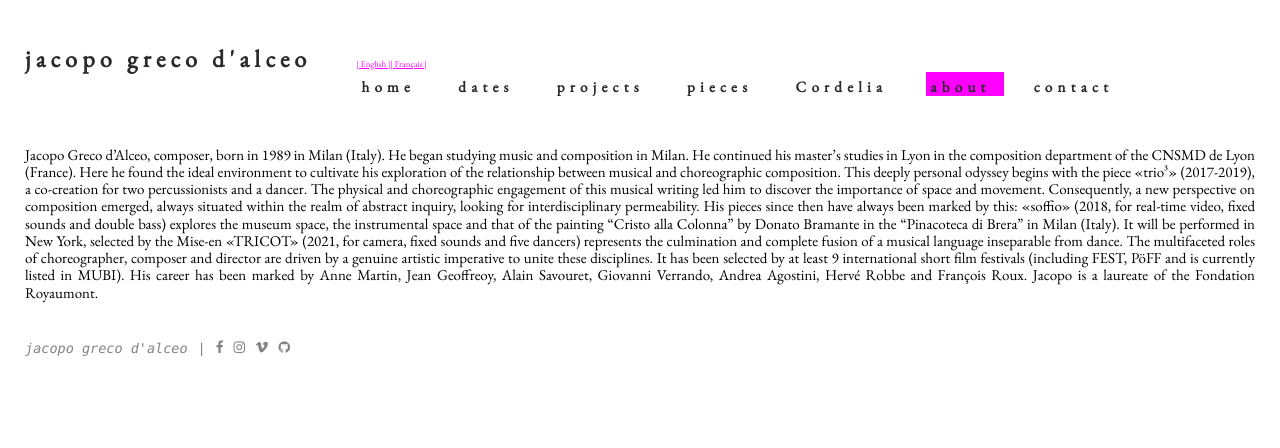
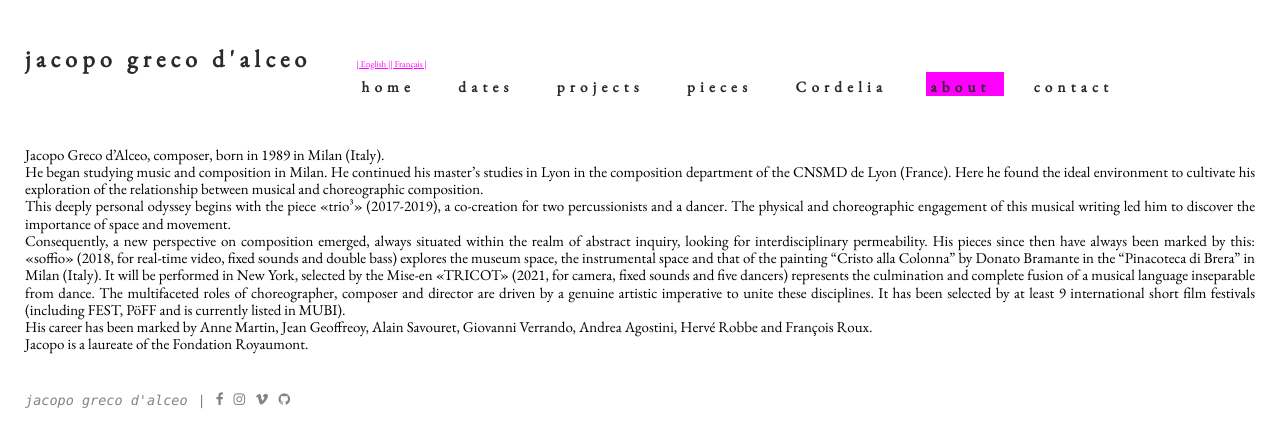
Before and after one commit to jacopogrecodalceo/jacopogrecodalceo.github.io, a Jekyll site: the page built from content/_en/about.md, in a window 1280 px wide. Shown: the top 448 px of the page. Built offline with Jekyll 4.4.1, drawn with Linux system fonts in a browser that asks for light colours.

```diff
--- a/content/_en/about.md
+++ b/content/_en/about.md
@@ -2,10 +2,9 @@
 title: about
 ---
 
-Jacopo Greco d'Alceo, composer, born in 1989 in Milan (Italy).
-He began studying music and composition in Milan. He continued his master's studies in Lyon in the composition department of the CNSMD de Lyon (France). Here he found the ideal environment to cultivate his exploration of the relationship between musical and choreographic composition.
-This deeply personal odyssey begins with the piece «trio³» (2017-2019), a co-creation for two percussionists and a dancer. The physical and choreographic engagement of this musical writing led him to discover the importance of space and movement.
-Consequently, a new perspective on composition emerged, always situated within the realm of abstract inquiry, looking for interdisciplinary permeability. His pieces since then have always been marked by this: «soffio» (2018, for real-time video, fixed sounds and double bass) explores the museum space, the instrumental space and that of the painting "Cristo alla Colonna" by Donato Bramante in the "Pinacoteca di Brera" in Milan (Italy). It will be performed in New York, selected by the Mise-en «TRICOT» (2021, for camera, fixed sounds and five dancers) represents the culmination and complete fusion of a musical language inseparable from dance.
-The multifaceted roles of choreographer, composer and director are driven by a genuine artistic imperative to unite these disciplines. It has been selected by at least 9 international short film festivals (including FEST, PöFF and is currently listed in MUBI).
-His career has been marked by Anne Martin, Jean Geoffreoy, Alain Savouret, Giovanni Verrando, Andrea Agostini, Hervé Robbe and François Roux.
-Jacopo is a laureate of the Fondation Royaumont.
+Jacopo Greco d'Alceo, composer, born in 1989 in Milan (Italy).<br>
+He began studying music and composition in Milan. He continued his master's studies in Lyon in the composition department of the CNSMD de Lyon (France). Here he found the ideal environment to cultivate his exploration of the relationship between musical and choreographic composition.<br>
+This deeply personal odyssey begins with the piece «trio³» (2017-2019), a co-creation for two percussionists and a dancer. The physical and choreographic engagement of this musical writing led him to discover the importance of space and movement.<br>
+Consequently, a new perspective on composition emerged, always situated within the realm of abstract inquiry, looking for interdisciplinary permeability. His pieces since then have always been marked by this: «soffio» (2018, for real-time video, fixed sounds and double bass) explores the museum space, the instrumental space and that of the painting "Cristo alla Colonna" by Donato Bramante in the "Pinacoteca di Brera" in Milan (Italy). It will be performed in New York, selected by the Mise-en «TRICOT» (2021, for camera, fixed sounds and five dancers) represents the culmination and complete fusion of a musical language inseparable from dance. The multifaceted roles of choreographer, composer and director are driven by a genuine artistic imperative to unite these disciplines. It has been selected by at least 9 international short film festivals (including FEST, PöFF and is currently listed in MUBI).<br>
+His career has been marked by Anne Martin, Jean Geoffreoy, Alain Savouret, Giovanni Verrando, Andrea Agostini, Hervé Robbe and François Roux.<br>
+Jacopo is a laureate of the Fondation Royaumont.<br>
```
Also changed, not shown: content/_fr/about.md (+4 -4 lines).
